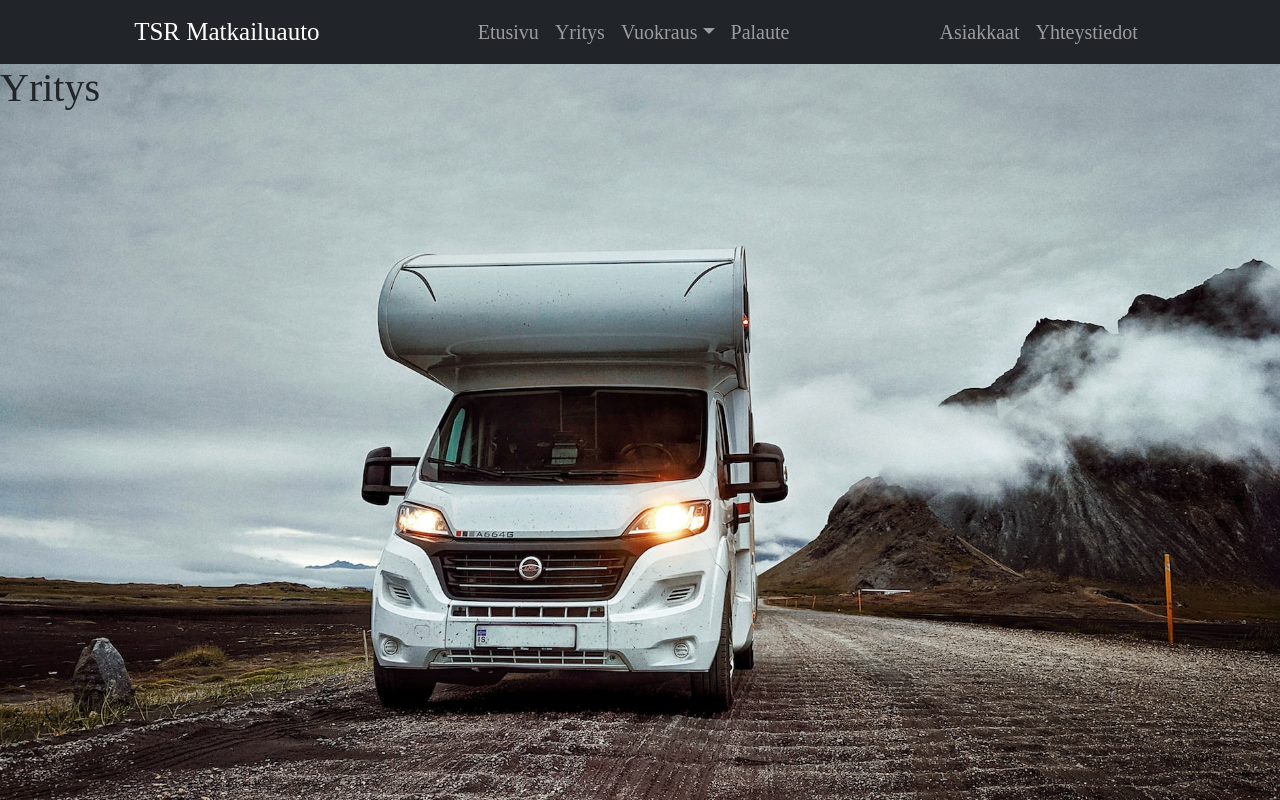
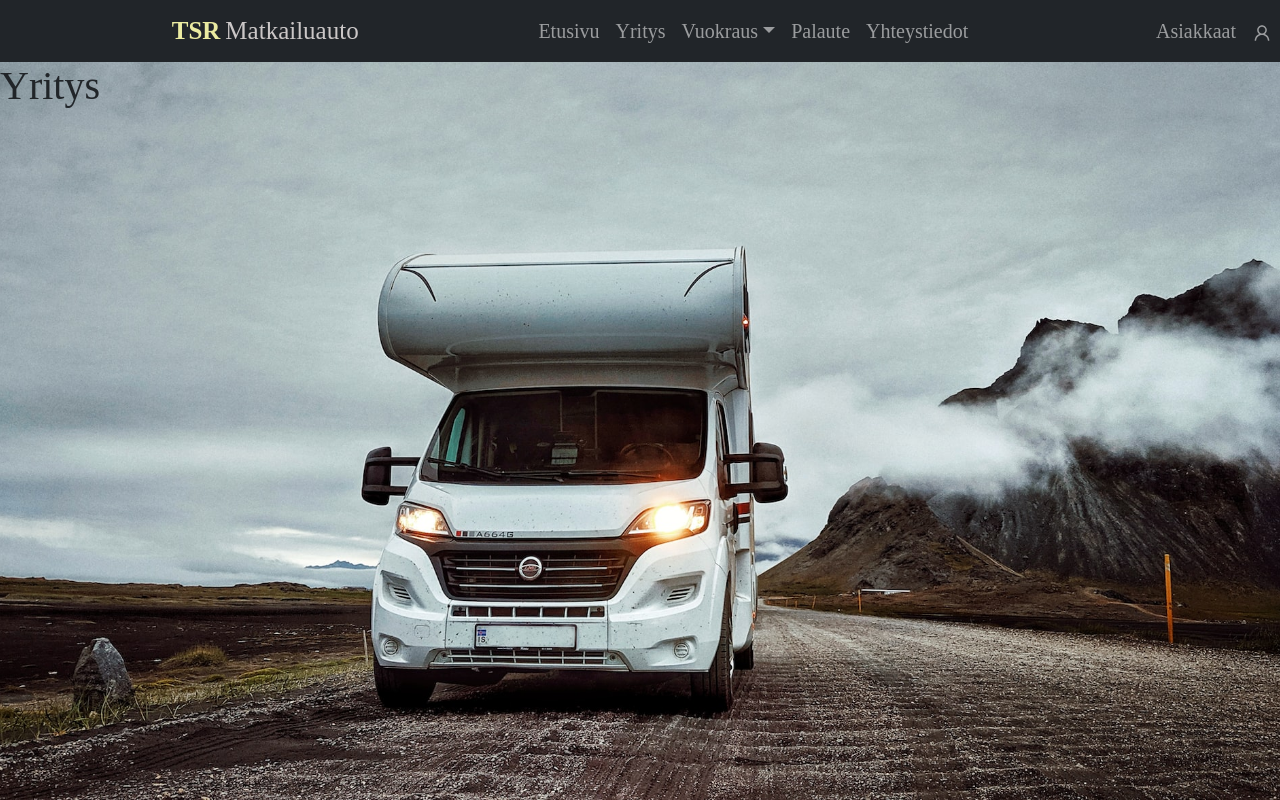
Before and after one commit to JuhoHassi/karavaani, a React (Create React App) app: page /Yritys in a window 1280 px wide. Built offline with nearby package versions, Linux system fonts and the light colour scheme.

Commit message:
Etusivun muotoilun muutokset, asennettu python-icons kirjasto

```diff
--- a/package.json
+++ b/package.json
@@ -12,6 +12,7 @@
     "react-calendar": "^3.9.0",
     "react-datepicker": "^4.8.0",
     "react-dom": "^18.2.0",
+    "react-icons": "^4.7.1",
     "react-router-dom": "^5.3.0",
     "react-scripts": "5.0.1",
     "web-vitals": "^2.1.4"
--- a/src/App.css
+++ b/src/App.css
@@ -2,6 +2,8 @@
   font-family: 'MyFont';
   src: local('MyFont'), url(./fonts/Poppins-Regular.ttf) format('ttf');
 }
+
+/*----- ETUSIVU -----*/
 .taustakuva{
   background-image: url('./img/etusivu.png');
   height: 100vh;
@@ -11,6 +13,25 @@
   font-family: 'MyFont';
   src: local('MyFont'), url(./fonts/Poppins-Regular.ttf) format('ttf');
 }
+
+.tsr{
+  font-size: 25px;
+  font-weight: 700;
+  color: rgb(235, 235, 161)
+
+}
+.matka{
+  color: rgb(203, 199, 199);
+  font-size: 25px;
+  padding-left: 5px;
+  padding-right: 100%;
+}
+
+.loginBtn{
+}
+
+
+/*----- KALENTERI -----*/
 .react-calendar {
   /* width: 350px;
   max-width: 100%;
--- a/src/App.js
+++ b/src/App.js
@@ -20,6 +20,8 @@ import Yhteystiedot from "./Yhteystiedot"
 import Yritys from "./Yritys"
 import { BrowserRouter as Router, Switch , Route, Link } from 'react-router-dom'
 
+import { AiOutlineUser } from "react-icons/ai"
+
 
 function App(){
   return(
@@ -28,7 +30,7 @@ function App(){
         <Navbar bg='dark' variant="dark">
         <Nav className='me-auto'/>
           <Nav className='me-auto'>
-              <Navbar.Brand style={{fontSize:25}}>TSR Matkailuauto</Navbar.Brand>
+              <h className='tsr'>TSR </h><h className='matka'> Matkailuauto</h>
           </Nav>
           <Nav className='me-auto' style={{fontSize:20}}>
             {/* <NavLink to={'/Etusivu'}>Etusivu</NavLink> */}
@@ -45,12 +47,13 @@ function App(){
                 <NavDropdown.Item href="/Vuokrausehdot">Vuokrausehdot</NavDropdown.Item>
               </NavDropdown>
             <NavLink href="/Palaute" >Palaute</NavLink>
+            <NavLink href="/Yhteystiedot">Yhteystiedot</NavLink>
           </Nav>
-            <Nav className='me-auto' style={{fontSize:20}}>
+            <Nav style={{fontSize:20}} >
               <NavLink href="/Asiakkaat">Asiakkaat</NavLink>
-              <NavLink href="/Yhteystiedot">Yhteystiedot</NavLink>
-              {/* <Button>Kirjaudu</Button> */}
+              <NavLink className='loginBtn'><AiOutlineUser color='smokewhite'/></NavLink>
             </Nav>
+
         </Navbar>
         <Switch >
           <Route path="/Etusivu"><Etusivu/></Route>
```
Also changed, not shown: 1 other file (tests, documents, lock files or other folders).
